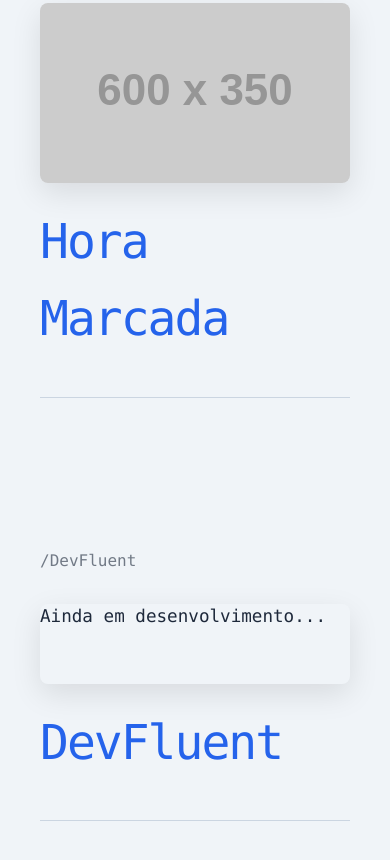
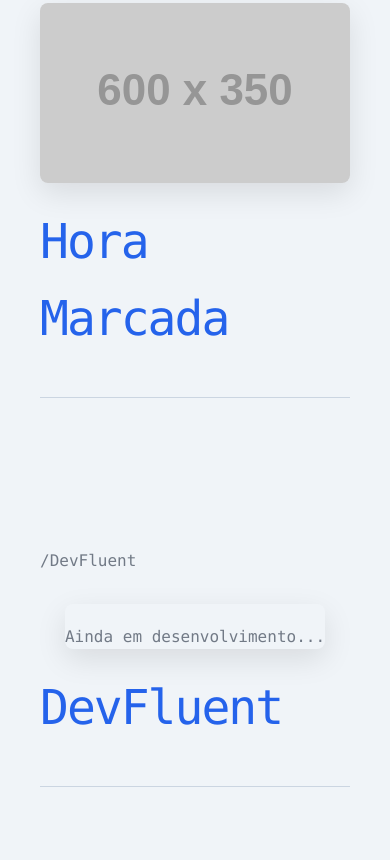
Before and after one commit to antoniocbueno/portfolio, a plain HTML site: page index.html in a window 390 px wide. Shown: the part 2906-3766 px from the top of the page. Drawn offline with Linux system fonts and the light colour scheme; placeholder pictures from the web are drawn by us.

Commit message:
Atualização de conteúdo, responsividade e animações.

```diff
--- a/index.html
+++ b/index.html
@@ -103,12 +103,13 @@
 
         <!-- SEÇÃO: PORTFÓLIO -->
         <section id="portfolio" class="section">
+
             <div class="container-fluid">
                 <h2 class="section-title reveal">Meus projetos</h2>
 
                 <div class="project-list">
                     <!-- Projeto 1 -->
-                     <div class="project-row reveal fade-left" data-desc="Aplicação de gestão financeira flexível focada em separação por grupos e subgrupos personalizados, sem regras fixas.">
+                     <div class="project-row reveal fade-left" data-desc="Fin-App é uma aplicação de controle financeiro, construída com React e Node.js, utilizando uma arquitetura serverless. Inicialmente desenvolvida para uso pessoal, a aplicação evoluiu para um projeto mais robusto e escalável, que em breve será disponibilizado como um produto SaaS.">
                         <div class="project-left">
                             <p class="project-desc"></p>
                             <span class="project-index">/FinApp</span>
@@ -122,7 +123,7 @@
                     </div>
 
                     <!-- Projeto 2 -->
-                    <div class="project-row reveal fade-left" data-desc="Sistema SaaS de agendamento com integração Stripe, rotinas automatizadas e backend no Google Cloud Run.">
+                    <div class="project-row reveal fade-left" data-desc="Hora Marcada é uma aplicação focada em controle e gerenciamento de agendamentos, mas não somente isto, também possui controle financeiro, planos de assinatura, integração com gateways de pagamento e uma interface administrativa robusta. O projeto foi desenvolvido utilizando React para o front-end e Node.js para o back-end. Atualmente, a aplicação está em fase de testes internos, com planos de lançamento público em breve.">
                         <div class="project-left">
                             <p class="project-desc"></p>
                             <span class="project-index">/HoraMarcada</span>
@@ -136,13 +137,13 @@
                     </div>
 
                     <!-- Projeto 3 -->
-                    <div class="project-row reveal fade-left" data-desc="Projeto extensionista focado no ensino e imersão em inglês técnico para o setor de TI.">
+                    <div class="project-row reveal fade-left" data-desc="DevFluent é um projeto acadêmico para conclusão de curso que visa criar uma plataforma de aprendizado e compartilhamento de conhecimento para desenvolvedores. A ideia é oferecer conteúdos, tutoriais e recursos para ajudar outros programadores a aprimorar suas habilidades e se manterem atualizados com as últimas tendências do mercado. O projeto ainda está em desenvolvimento." >
                         <div class="project-left">
                             <p class="project-desc"></p>
                             <span class="project-index">/DevFluent</span>
                         </div>
                         <div class="project-center">
-                            <p class="project-desc">Ainda em desenvolvimento...</p>
+                            <p class="project-index">Ainda em desenvolvimento...</p>
                         </div>
                         <div class="project-right">
                             <h3 class="project-title">DevFluent</h3>
--- a/style.css
+++ b/style.css
@@ -284,10 +284,10 @@
 
 .project-row {
     display: grid;
-    grid-template-columns: 2fr 3fr 4fr;
+    grid-template-columns: 3fr 1.5fr 4.5fr;
     align-items: center;
     gap: 40px;
-    padding: 60px 0;
+    padding: 60px 10px;
     border-bottom: 1px solid var(--border-color);
     cursor: pointer;
     transition: background-color 0.3s ease;
@@ -317,6 +317,8 @@
     overflow: hidden;
     border-radius: 8px;
     box-shadow: 0 10px 30px rgba(0,0,0,0.1);
+    max-width: 380px;
+    margin: 0 auto;
 }
 
 .project-img {
```
